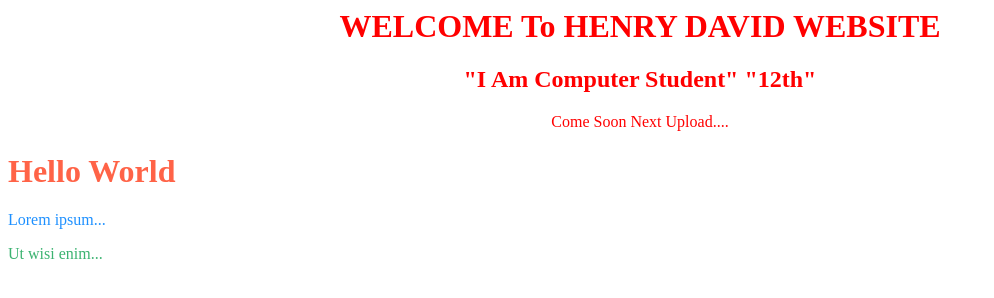
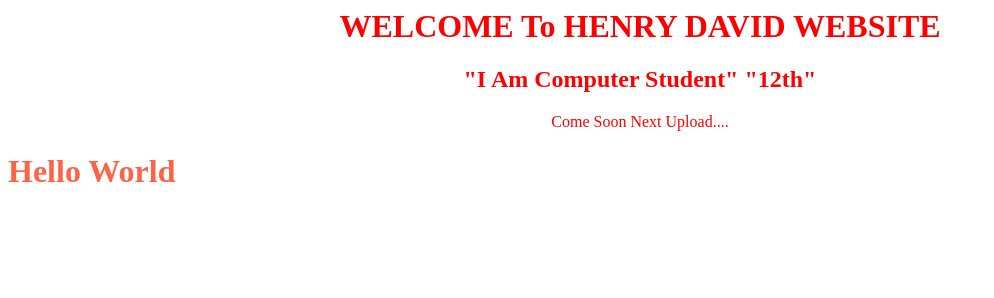
Before and after one commit to henrydavid89/It-s-My-Computer-Henry-Tech-Website, a plain HTML site: page index.html in a window 1280 px wide. Shown: the whole page, without its empty margins (0-994 px from the left). Drawn offline with Linux system fonts and the light colour scheme.

Commit message:
Update index.html

```diff
--- a/index.html
+++ b/index.html
@@ -12,5 +12,3 @@
 	</center>
 </body>
 <h1 style="color:Tomato;">Hello World</h1>
-<p style="color:DodgerBlue;">Lorem ipsum...</p>
-<p style="color:MediumSeaGreen;">Ut wisi enim...</p>
```
